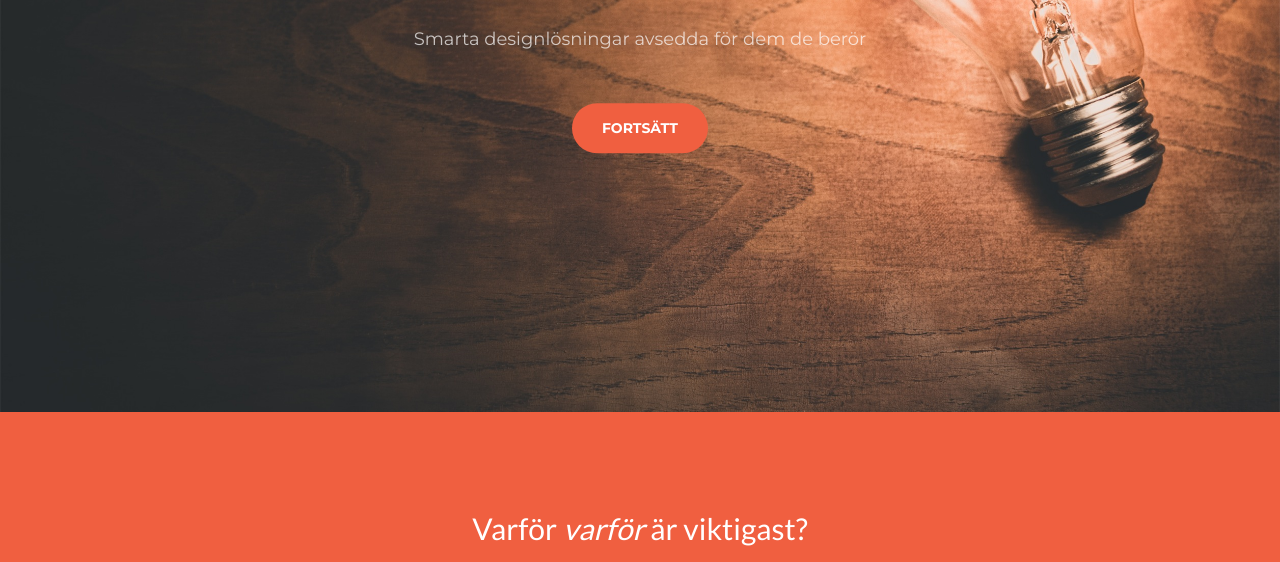
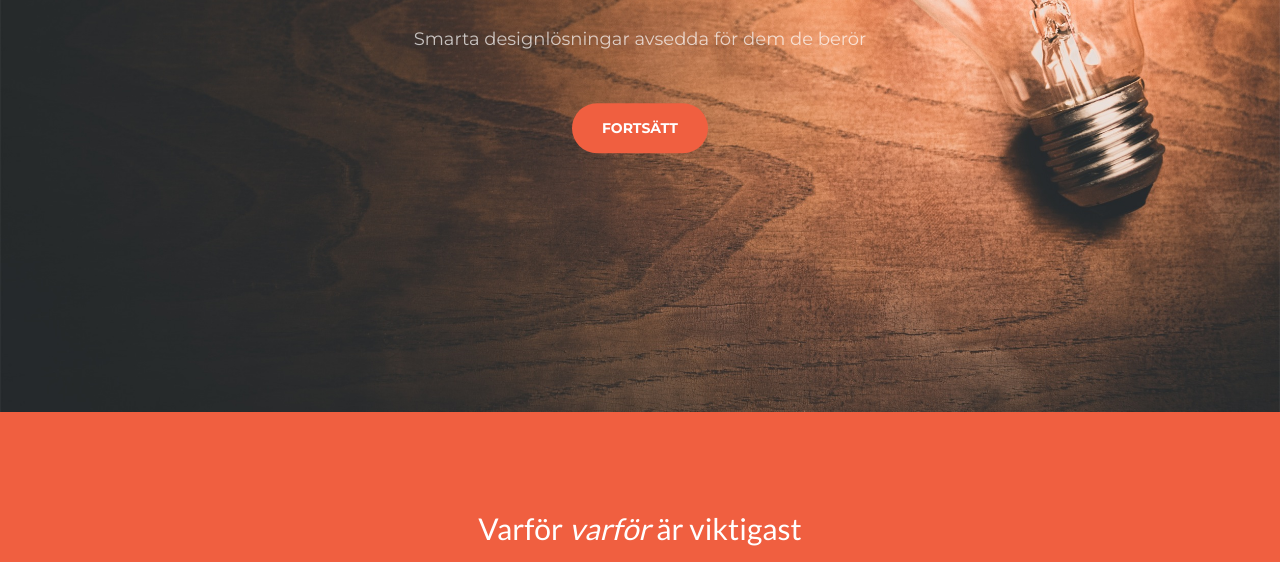
Before and after one commit to HampusNyberg/HampusNyberg.github.io, a plain HTML site: page index.html in a window 1280 px wide. Shown: the part 388-950 px from the top of the page. Drawn offline with Linux system fonts and the light colour scheme.

Commit message:
v 1.1
img

```diff
--- a/index.html
+++ b/index.html
@@ -89,7 +89,7 @@
         <div class="container">
             <div class="row">
                 <div class="col-lg-8 col-lg-offset-2 text-center">
-                    <h2 class="section-heading">Varför <i>varför</i> är viktigast?</h2>
+                    <h2 class="section-heading">Varför <i>varför</i> är viktigast</h2>
                     <hr class="light">
                     <p class="text-faded">För mig är förståelse det mest centrala i hur jag driver framåt, genom att förstå <i>varför</i> kan vi tillsammans skapa hållbara och lönsamma lösningar. </p>
 
```
Also changed, not shown: 1 other file.
